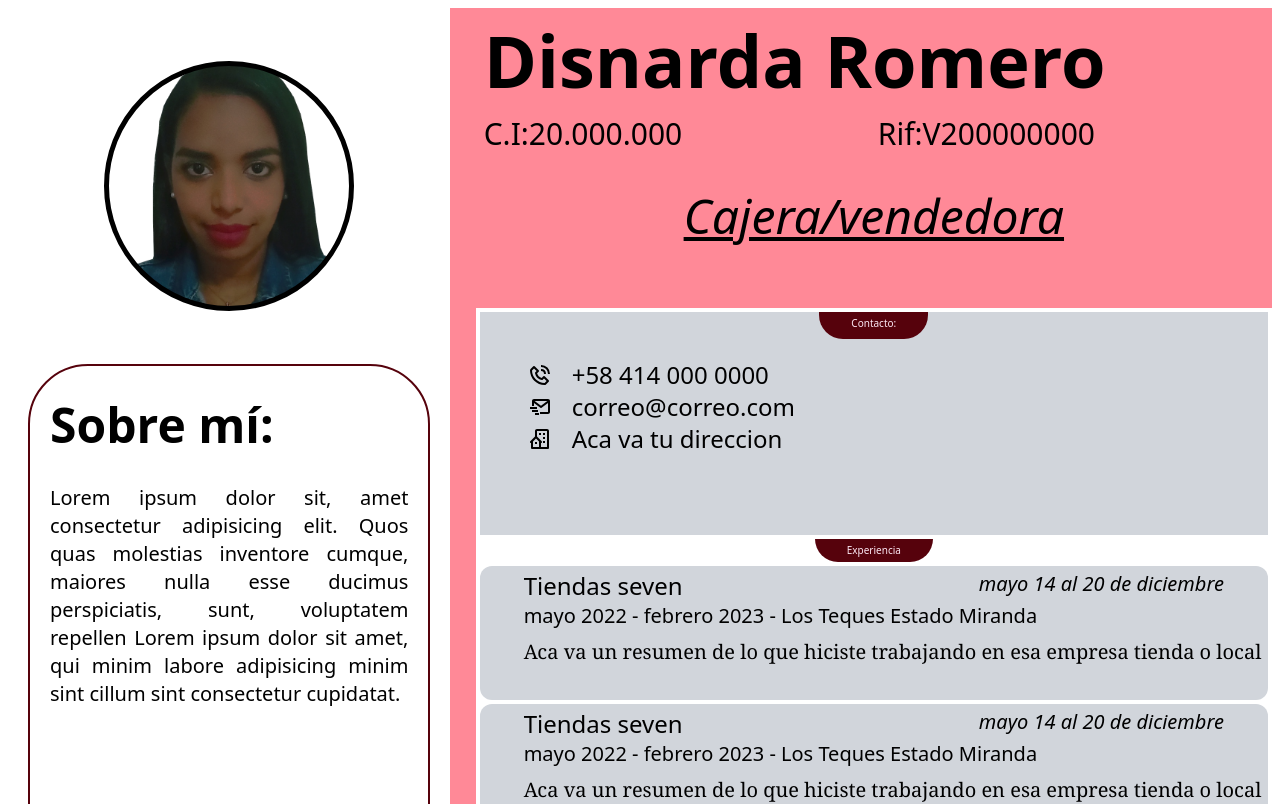
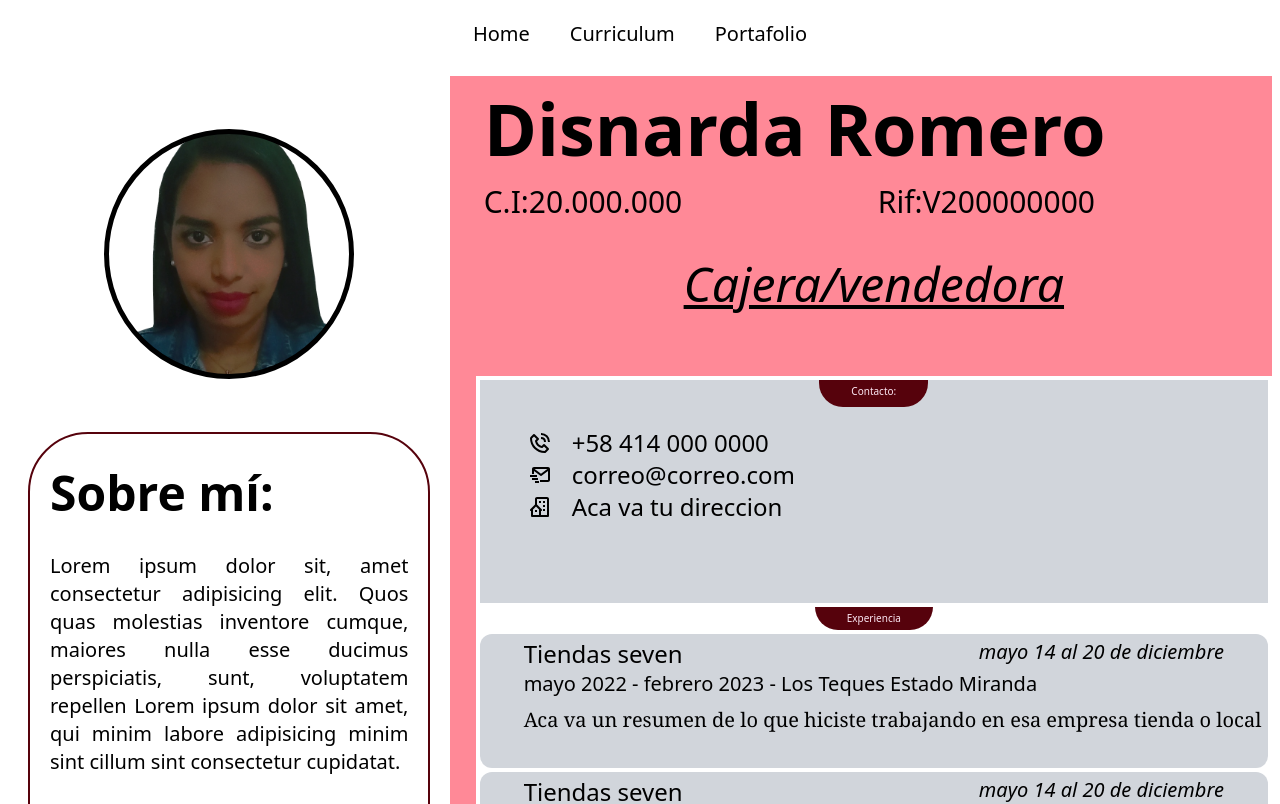
Before and after one commit to leviusr/curterm, a React (Vite) app: page /curriculum in a window 1280 px wide. Shown: the top 804 px of the page. Built offline with nearby package versions, Linux system fonts and the light colour scheme.

Commit message:
Menu agregado

```diff
--- a/src/App.jsx
+++ b/src/App.jsx
@@ -2,6 +2,7 @@ import { Routes, Route } from "react-router-dom";
 import { Home } from "./pages/home";
 import { Curriculum } from "./pages/curriculum";
 import { Portafolio } from "./pages/portafolio";
+import { Menumovil } from "./components/menumovil";
 
 function App() {
   return (
@@ -11,6 +12,7 @@ function App() {
         <Route path="/home" element={<Home />} />
         <Route path="/curriculum" element={<Curriculum />} />
         <Route path="/portafolio" element={<Portafolio />} />
+        <Route path="/menumovil" element={<Menumovil />} />
       </Routes>
     </div>
   );
--- a/src/components/bnthome.jsx
+++ b/src/components/bnthome.jsx
@@ -4,7 +4,7 @@ import { useNavigate } from "react-router-dom";
 export const Btnhome = () => {
   const navigate = useNavigate();
   function handleClick() {
-    navigate("{/home");
+    navigate("/Home");
   }
   return (
     <div>
--- a/src/components/btncurriculum.jsx
+++ b/src/components/btncurriculum.jsx
@@ -1,5 +1,6 @@
 import React from "react";
 import { useNavigate } from "react-router-dom";
+import { Menu } from "./menu";
 
 export const Btncurriculum = () => {
   const navigate = useNavigate();
--- /dev/null
+++ b/src/components/menu.jsx
@@ -0,0 +1,24 @@
+import React from 'react'
+import { useNavigate } from 'react-router-dom'
+
+export const Menu = () => {
+  const navigate = useNavigate();
+  function handleHome(){
+    navigate('/home');
+  };
+  function handleCurriculum(){
+    navigate('/curriculum');
+  };
+  function handlePortafolio(){
+    navigate('/portafolio');
+  };
+  return (
+  <div>
+      <ul className='flex'>
+        <li className='menu'><button type="button" onClick={handleHome}>Home</button></li>
+        <li className='menu'><button type="button" onClick={handleCurriculum}>Curriculum</button></li>
+        <li className='menu'><button type="button" onClick={handlePortafolio}>Portafolio</button></li>
+      </ul>
+  </div>
+  )
+}
--- /dev/null
+++ b/src/components/menumovil.jsx
@@ -0,0 +1,24 @@
+import React from 'react'
+import { useNavigate } from 'react-router-dom'
+
+export const Menumovil = () => {
+  const navigate = useNavigate();
+  function handleHome(){
+    navigate('/home');
+  };
+  function handleCurriculum(){
+    navigate('/curriculum');
+  };
+  function handlePortafolio(){
+    navigate('/portafolio');
+  };
+  return (
+  <div className=''>
+      <ul className='fixed bg-blue-300 w-screen h-screen top 0 items-center justify-center flex flex-col p-2 text-3xl'>
+        <li className='menu flex'><button type="button" onClick={handleHome}>Home</button></li>
+        <li className='menu flex'><button type="button" onClick={handleCurriculum}>Curriculum</button></li>
+        <li className='menu flex'><button type="button" onClick={handlePortafolio}>Portafolio</button></li>
+      </ul>
+  </div>
+  )
+}
--- a/src/index.css
+++ b/src/index.css
@@ -8,3 +8,7 @@
 
 .image{
   @apply bg-[url('/foto.jpg')]  bg-center bg-cover}
+
+.menu{
+  @apply sm:text-xl text-[12px]  sm:p-5
+}
--- a/src/pages/curriculum.jsx
+++ b/src/pages/curriculum.jsx
@@ -1,9 +1,22 @@
-import React from "react";
+import React, { useState } from "react";
 import { BiPhoneCall, BiMailSend, BiBuildingHouse } from "react-icons/bi";
+import { Menu } from "../components/menu";
+import { AiOutlineMenu } from "react-icons/ai";
+import { useNavigate } from "react-router-dom";
 
 export const Curriculum = () => {
+  const navigate = useNavigate();
+  function handleClick(){
+    navigate('/menumovil')
+  }
+
   return (
     <div>
+      <div className="hidden sm:flex w-screen justify-center items-center">
+      <Menu />
+      </div>
+      <button className="p-3 text-xl  sm:hidden" tye="button" onClick={handleClick}><AiOutlineMenu />
+      </button>
       <div className=" w-[ h-screen sm:h-[1200px] p-2 flex text-[10px]">
         <div className="w-[35%]  h-screen sm:h-[1200px] flex-col">
           <div className="h-[28%] w-full justify-center items-center flex pt-5">
--- a/src/pages/portafolio.jsx
+++ b/src/pages/portafolio.jsx
@@ -1,5 +1,22 @@
 import React from "react";
+import { Menu } from "../components/menu";
+import { useNavigate } from "react-router-dom";
+import { AiOutlineMenu } from "react-icons/ai";
 
 export const Portafolio = () => {
-  return <div className="text-center text-5xl bg-primary">portafolio</div>;
+  const navigate = useNavigate()
+  function handleClick() {
+    navigate('/menumovil')
+  }
+  return (
+    <div>
+      <div className="hidden sm:flex w-screen justify-center items-center">
+        <Menu />
+      </div>
+      <button className="p-3 text-xl  sm:hidden" tye="button" onClick={handleClick}><AiOutlineMenu />
+      </button>
+
+      <div className="text-center text-5xl bg-primary">portafolio</div>
+    </div>
+  )
 };
```
